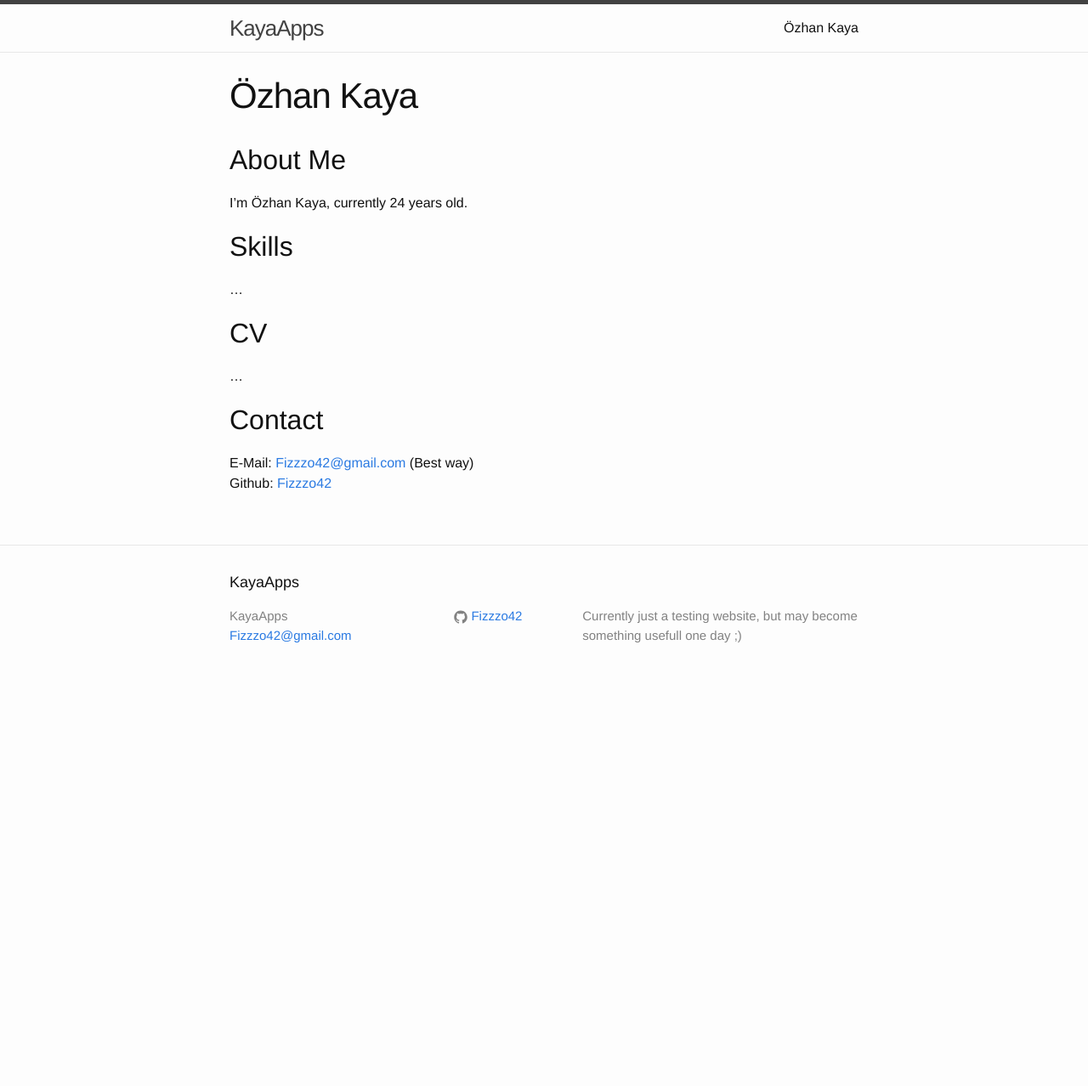
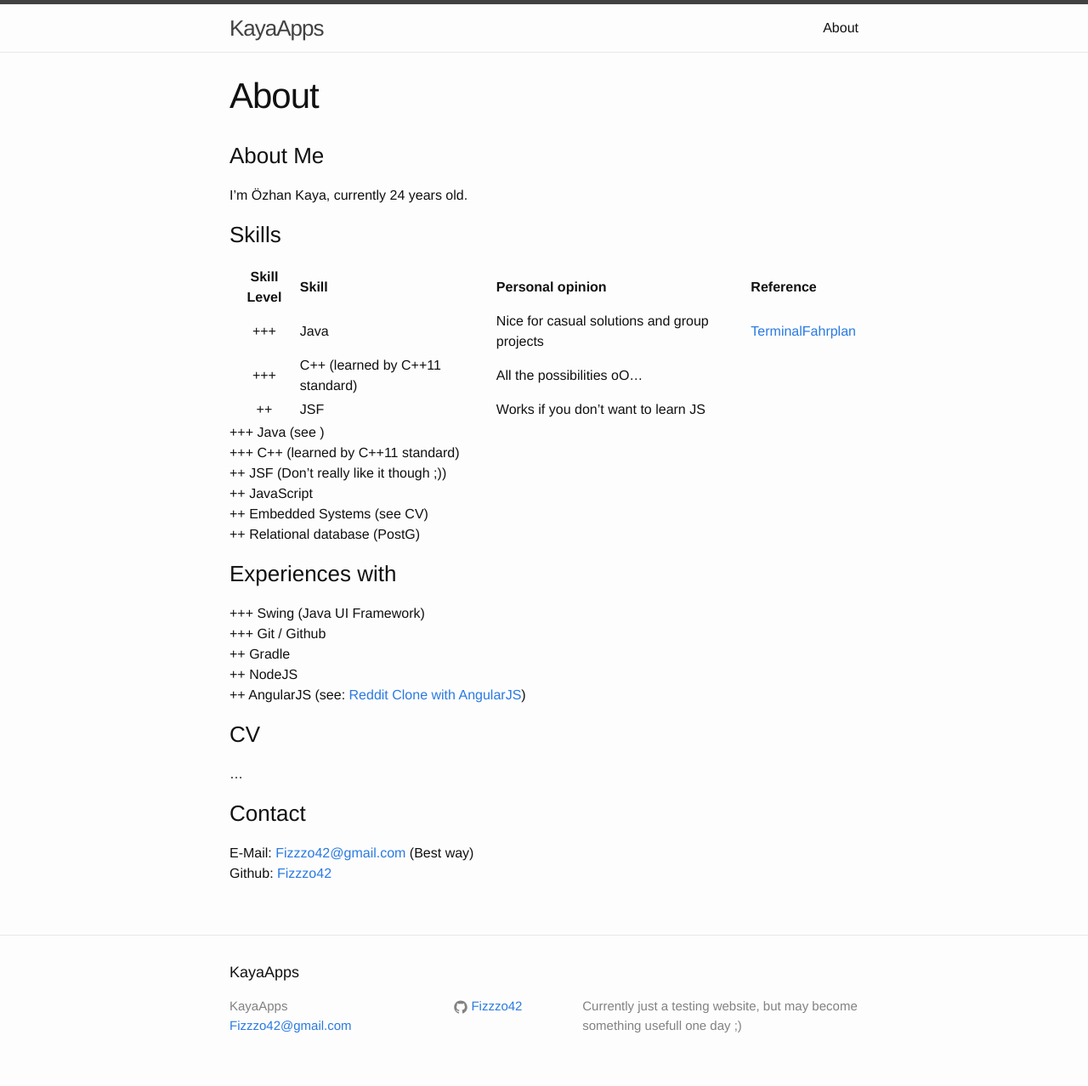
Before and after one commit to Fizzzo42/Fizzzo42.github.io, a Jekyll site: the page built from about.md, in a window 1280 px wide. Shown: the whole page at 85% size. Built offline with Jekyll 4.4.1, drawn with Linux system fonts in a browser that asks for light colours; before the commit the page ends 900 px from its top, so only the background shows below that.

Commit message:
Still messing with /about

```diff
--- a/about.md
+++ b/about.md
@@ -1,10 +1,10 @@
 ---
 layout: page
-title: Özhan Kaya
+title: About
 permalink: /about/
 ---
 
-## About Me
+### About Me
 I'm Özhan Kaya, currently
 <script>
 	var year = new Date();
@@ -12,15 +12,36 @@ I'm Özhan Kaya, currently
 </script>
 years old.
 
-## Skills
+### Skills
+
+| Skill Level   | Skill                          | Personal opinion                             | Reference                          |
+|:-------------:|:-------------------------------|:---------------------------------------------|:-----------------------------------|
+| +++           | Java                           | Nice for casual solutions and group projects |[TerminalFahrplan][terminalfahrplan]|
+| +++           | C++ (learned by C++11 standard)| All the possibilities oO...                  |                                    |
+| ++            | JSF                            | Works if you don't want to learn JS          |                                    |
+
++++ Java (see )
++++ C++ (learned by C++11 standard)
+++ 	JSF (Don't really like it though ;))
+++ 	JavaScript
+++ 	Embedded Systems (see CV)
+++	Relational database (PostG)
+
+### Experiences with
++++	Swing (Java UI Framework)
++++	Git / Github
+++ 	Gradle
+++ 	NodeJS
+++  AngularJS (see: [Reddit Clone with AngularJS][redditClone])
+
+### CV
 ...
 
-## CV
-...
-
-## Contact
+### Contact
 E-Mail: [{{  site.email  }}][mail] (Best way)
 Github: [{{ site.github_username }}][gh]
 
-[mail]:   		mailto:{{ site.email }}
-[gh]: 			http://github.com/{{ site.github_username }}
+[mail]:   				mailto:{{ site.email }}
+[gh]: 					https://github.com/{{ site.github_username }}
+[redditClone]:  		https://github.com/{{ site.github_username }}/RedditCloneJS
+[terminalfahrplan]:		https://github.com/{{ site.github_username }}/TerminalFahrplan
```
